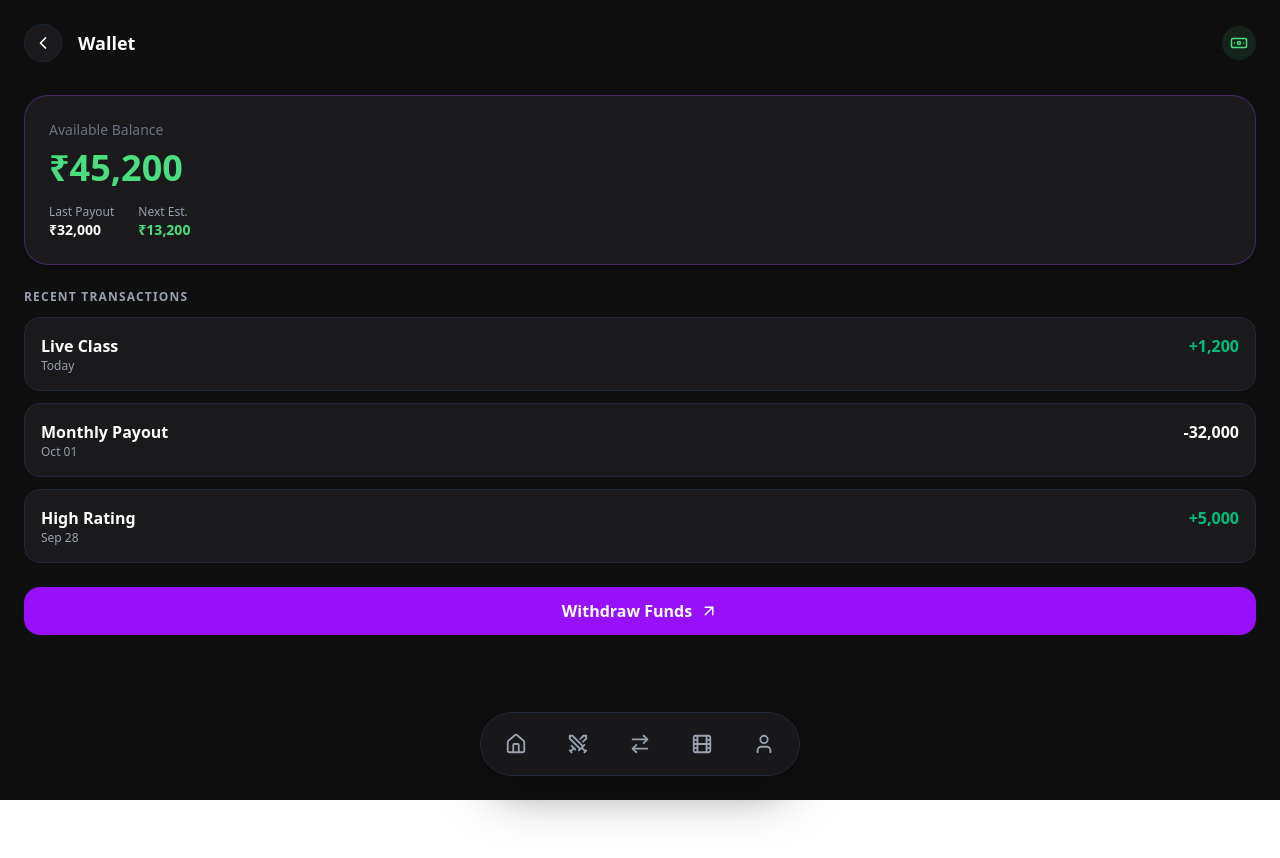
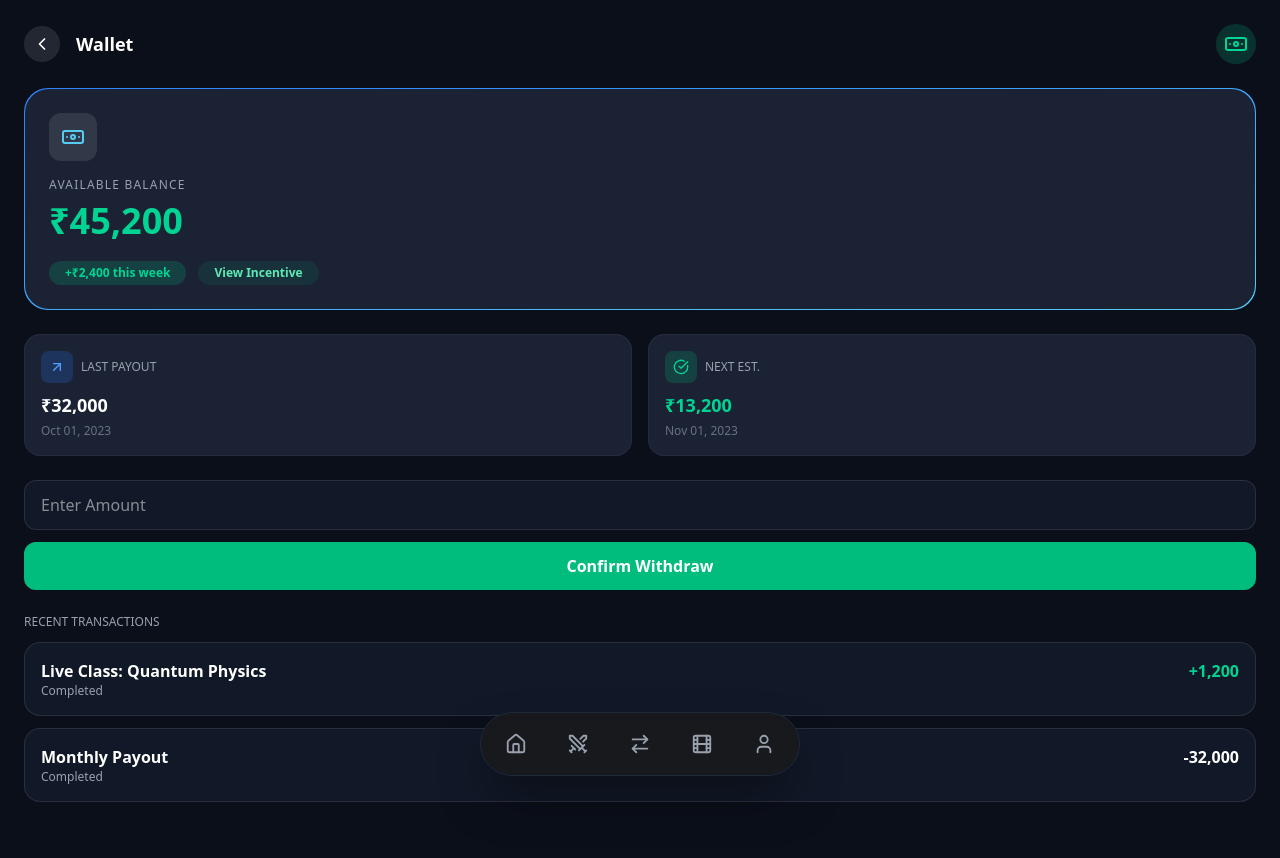
Before and after one commit to Abhinavsaini121/vlm-webapp, a React (Vite) app: page /earnings in a window 1280 px wide. Both pictures are taken after a click on the button "Withdraw Funds". Shown: the top 858 px of the page. Before the commit the page ends 800 px from the top, so only its background shows below. Built offline with nearby package versions, Linux system fonts and the light colour scheme.

Commit message:
change theme

```diff
--- a/src/pages/Home/Teacher/profile/Profile.jsx
+++ b/src/pages/Home/Teacher/profile/Profile.jsx
@@ -100,7 +100,7 @@ const ProfileHome = () => {
           transition={{ delay: 0.1 }}
           className="text-center mt-4"
         >
-            <h2 className="text-2xl font-black text-gray-900 dark:text-white">Priya Sharma</h2>
+            <h2 className="text-2xl font-black text-gray-900 dark:text-white">Abhinav Saini</h2>
             <p className="text-xs text-purple-600 dark:text-purple-400 font-bold uppercase tracking-widest mt-1">Senior Physics Faculty</p>
         </motion.div>
 
--- a/src/pages/Home/Teacher/wallet/WalletHome.jsx
+++ b/src/pages/Home/Teacher/wallet/WalletHome.jsx
@@ -1,108 +1,245 @@
-import React from "react";
+import React, { useState } from "react";
 import {
     ChevronLeft,
-    Wallet,
     ArrowUpRight,
-    ArrowDownLeft,
-    Calendar,
-    Clock,
-    Info,
-    ChevronRight,
-    TrendingUp,
     Banknote,
-    Sun,
-    Moon,
+    CheckCircle,
+    Loader2,
 } from "lucide-react";
+import { motion, AnimatePresence } from "framer-motion";
 
 import FloatingNav from "../../../../components/Bottombar/Bottombar";
 import { useTheme } from "../../../../hooks/useTheme";
 
 const WalletHome = () => {
-    const { theme, toggleTheme } = useTheme();
+    const { theme } = useTheme();
 
-    const walletData = {
-        totalBalance: "45,200",
-        lastPayout: { amount: "32,000", date: "Oct 01, 2023" },
-        nextPayout: { estimate: "13,200", date: "Nov 01, 2023" },
-        recentTransactions: [
-            { id: 1, type: "earning", title: "Live Class", amount: "+1,200", date: "Today", status: "credited" },
-            { id: 2, type: "payout", title: "Monthly Payout", amount: "-32,000", date: "Oct 01", status: "success" },
-            { id: 3, type: "bonus", title: "High Rating", amount: "+5,000", date: "Sep 28", status: "credited" },
-        ],
+    const [showWithdraw, setShowWithdraw] = useState(false);
+    const [amount, setAmount] = useState("");
+    const [loading, setLoading] = useState(false);
+    const [popup, setPopup] = useState(false);
+    const [transactions, setTransactions] = useState([
+        {
+            id: 1,
+            title: "Live Class: Quantum Physics",
+            amount: "+1,200",
+            status: "credited",
+        },
+        {
+            id: 2,
+            title: "Monthly Payout",
+            amount: "-32,000",
+            status: "success",
+        },
+    ]);
+
+    const handleWithdraw = () => {
+        if (!amount) return;
+
+        setLoading(true);
+
+        setTimeout(() => {
+            setLoading(false);
+            setPopup(true);
+
+            setTransactions((prev) => [
+                {
+                    id: Date.now(),
+                    title: "Withdrawal",
+                    amount: `-₹${amount}`,
+                    status: "processing",
+                },
+                ...prev,
+            ]);
+
+            setAmount("");
+            setShowWithdraw(false);
+
+            setTimeout(() => setPopup(false), 2500);
+        }, 1000);
     };
 
     return (
-        <div className="min-h-screen bg-gray-50 dark:bg-[#0f0f10] text-gray-900 dark:text-white pb-32 transition-colors">
-
+        <div className="min-h-screen bg-[#0b0f1a] text-white pb-32">
             {/* HEADER */}
-            <header className="flex justify-between items-center p-6 pb-2 sticky top-0 z-40 bg-white/80 dark:bg-[#0f0f10]/80 backdrop-blur-md border-b border-gray-100 dark:border-transparent">
+            <header className="flex justify-between items-center p-6">
                 <div className="flex items-center gap-4">
-                    <button className="p-2 bg-gray-100 dark:bg-[#1a1a1c] rounded-full border border-gray-200 dark:border-gray-800">
+                    <button className="p-2 bg-white/10 rounded-full">
                         <ChevronLeft size={20} />
                     </button>
                     <h1 className="text-lg font-bold">Wallet</h1>
                 </div>
-
-                <button className="p-2 bg-emerald-100 dark:bg-[#4ade80]/10 rounded-full">
-                    <Banknote size={18} className="text-emerald-600 dark:text-[#4ade80]" />
+                <button className="p-2 bg-emerald-500/20 rounded-full">
+                    <Banknote className="text-emerald-400" />
                 </button>
             </header>
 
             {/* BALANCE CARD */}
-            <div className="p-6">
-                <div className="bg-white dark:bg-[#1a1a1c] border border-purple-200 dark:border-purple-500/30 rounded-3xl p-6 shadow-lg">
-                    <p className="text-gray-500 text-sm">Available Balance</p>
-                    <h2 className="text-4xl font-bold text-gray-900 dark:text-[#4ade80] mt-2">
-                        ₹{walletData.totalBalance}
+            {/* BALANCE CARD */}
+            <motion.div
+                initial={{ opacity: 0, y: 20 }}
+                animate={{ opacity: 1, y: 0 }}
+                transition={{ duration: 0.4 }}
+                className="mx-6 rounded-3xl p-[1px] bg-gradient-to-br from-[#2F80FF] to-[#56CCF2]"
+            >
+                <div className="rounded-3xl p-6 bg-[#1a2233] relative overflow-hidden">
+                    {/* Wallet Icon */}
+                    <div className="w-12 h-12 rounded-xl bg-white/10 flex items-center justify-center mb-4">
+                        <Banknote className="text-[#56CCF2]" />
+                    </div>
+
+                    <p className="text-xs tracking-widest text-gray-400 uppercase">
+                        Available Balance
+                    </p>
+
+                    <h2 className="text-4xl font-bold text-emerald-400 mt-2">
+                        ₹45,200
                     </h2>
 
-                    <div className="flex gap-6 mt-4 text-sm">
-                        <div>
-                            <p className="text-gray-400 text-xs">Last Payout</p>
-                            <p className="font-bold">₹{walletData.lastPayout.amount}</p>
-                        </div>
-
-                        <div>
-                            <p className="text-gray-400 text-xs">Next Est.</p>
-                            <p className="font-bold text-emerald-600 dark:text-[#4ade80]">
-                                ₹{walletData.nextPayout.estimate}
-                            </p>
-                        </div>
+                    {/* Pills */}
+                    <div className="flex gap-3 mt-5">
+                        <span className="text-xs px-4 py-1 rounded-full bg-emerald-500/20 text-emerald-400 font-semibold">
+                            +₹2,400 this week
+                        </span>
+                        <span className="text-xs px-4 py-1 rounded-full bg-emerald-500/10 text-emerald-300 font-semibold">
+                            View Incentive
+                        </span>
                     </div>
                 </div>
+            </motion.div>
+
+            {/* PAYOUT INFO CARDS */}
+            <div className="grid grid-cols-2 gap-4 px-6 mt-6">
+                {/* Last Payout */}
+                <motion.div
+                    initial={{ opacity: 0, y: 15 }}
+                    animate={{ opacity: 1, y: 0 }}
+                    transition={{ delay: 0.1 }}
+                    className="rounded-2xl bg-[#1a2233] p-4 border border-white/5"
+                >
+                    <div className="flex items-center gap-2 mb-2">
+                        <div className="w-8 h-8 rounded-lg bg-blue-500/20 flex items-center justify-center">
+                            <ArrowUpRight className="text-blue-400" size={16} />
+                        </div>
+                        <p className="text-xs text-gray-400 uppercase">Last Payout</p>
+                    </div>
+
+                    <p className="text-lg font-bold text-white">₹32,000</p>
+                    <p className="text-xs text-gray-500 mt-1">Oct 01, 2023</p>
+                </motion.div>
+
+                {/* Next Est */}
+                <motion.div
+                    initial={{ opacity: 0, y: 15 }}
+                    animate={{ opacity: 1, y: 0 }}
+                    transition={{ delay: 0.15 }}
+                    className="rounded-2xl bg-[#1a2233] p-4 border border-white/5"
+                >
+                    <div className="flex items-center gap-2 mb-2">
+                        <div className="w-8 h-8 rounded-lg bg-emerald-500/20 flex items-center justify-center">
+                            <CheckCircle className="text-emerald-400" size={16} />
+                        </div>
+                        <p className="text-xs text-gray-400 uppercase">Next Est.</p>
+                    </div>
+
+                    <p className="text-lg font-bold text-emerald-400">₹13,200</p>
+                    <p className="text-xs text-gray-500 mt-1">Nov 01, 2023</p>
+                </motion.div>
+            </div>
+
+
+            {/* WITHDRAW */}
+            <div className="p-6">
+                <AnimatePresence>
+                    {!showWithdraw ? (
+                        <motion.button
+                            whileTap={{ scale: 0.96 }}
+                            onClick={() => setShowWithdraw(true)}
+                            className="w-full bg-gradient-to-r from-blue-500 to-cyan-400 py-3 rounded-2xl font-bold flex justify-center gap-2"
+                        >
+                            Withdraw Funds <ArrowUpRight size={18} />
+                        </motion.button>
+                    ) : (
+                        <motion.div
+                            initial={{ height: 0, opacity: 0 }}
+                            animate={{ height: "auto", opacity: 1 }}
+                            exit={{ height: 0, opacity: 0 }}
+                            className="space-y-3"
+                        >
+                            <input
+                                value={amount}
+                                onChange={(e) => setAmount(e.target.value)}
+                                placeholder="Enter Amount"
+                                className="w-full bg-[#111827] border border-white/10 rounded-xl px-4 py-3 outline-none"
+                            />
+
+                            <button
+                                onClick={handleWithdraw}
+                                className="w-full bg-emerald-500 py-3 rounded-xl font-bold flex justify-center"
+                            >
+                                {loading ? (
+                                    <Loader2 className="animate-spin" />
+                                ) : (
+                                    "Confirm Withdraw"
+                                )}
+                            </button>
+                        </motion.div>
+                    )}
+                </AnimatePresence>
             </div>
 
             {/* TRANSACTIONS */}
             <div className="px-6 space-y-3">
-                <h3 className="text-xs font-bold text-gray-400 uppercase tracking-widest">
-                    Recent Transactions
-                </h3>
+                <p className="text-xs text-gray-400 uppercase">Recent Transactions</p>
 
-                {walletData.recentTransactions.map((tx) => (
-                    <div
+                {transactions.map((tx) => (
+                    <motion.div
                         key={tx.id}
-                        className="bg-white dark:bg-[#1a1a1c] border border-gray-200 dark:border-gray-800 p-4 rounded-2xl flex justify-between"
+                        initial={{ opacity: 0, y: 10 }}
+                        animate={{ opacity: 1, y: 0 }}
+                        className="bg-[#111827] border border-white/10 rounded-2xl p-4 flex justify-between"
                     >
                         <div>
                             <p className="font-semibold">{tx.title}</p>
-                            <p className="text-xs text-gray-400">{tx.date}</p>
+                            <p className="text-xs text-gray-400">
+                                {tx.status === "processing" ? "Processing..." : "Completed"}
+                            </p>
                         </div>
 
-                        <p className={tx.amount.startsWith("+") ? "text-emerald-500 font-bold" : "font-bold"}>
+                        <p
+                            className={`font-bold ${tx.amount.startsWith("+")
+                                ? "text-emerald-400"
+                                : tx.status === "processing"
+                                    ? "text-yellow-400"
+                                    : "text-white"
+                                }`}
+                        >
                             {tx.amount}
                         </p>
-                    </div>
+                    </motion.div>
                 ))}
             </div>
 
-            {/* WITHDRAW */}
-            <div className="p-6">
-                <button className="w-full bg-purple-600 text-white py-3 rounded-2xl font-bold flex items-center justify-center gap-2">
-                    Withdraw Funds <ArrowUpRight size={18} />
-                </button>
-            </div>
+            {/* POPUP */}
+            <AnimatePresence>
+                {popup && (
+                    <motion.div
+                        initial={{ scale: 0.8, opacity: 0 }}
+                        animate={{ scale: 1, opacity: 1 }}
+                        exit={{ scale: 0.8, opacity: 0 }}
+                        className="fixed inset-0 flex items-center justify-center bg-black/60 z-50"
+                    >
+                        <div className="bg-[#0f172a] border border-emerald-500/30 rounded-2xl p-6 text-center w-[80%]">
+                            <CheckCircle className="mx-auto text-emerald-400 mb-2" size={40} />
+                            <p className="font-bold">Withdrawal Initiated</p>
+                            <p className="text-sm text-gray-400 mt-1">
+                                Your withdrawal will arrive shortly. Please wait.
+                            </p>
+                        </div>
+                    </motion.div>
+                )}
+            </AnimatePresence>
 
-            {/* Bottom Nav */}
             <FloatingNav />
         </div>
     );
```
